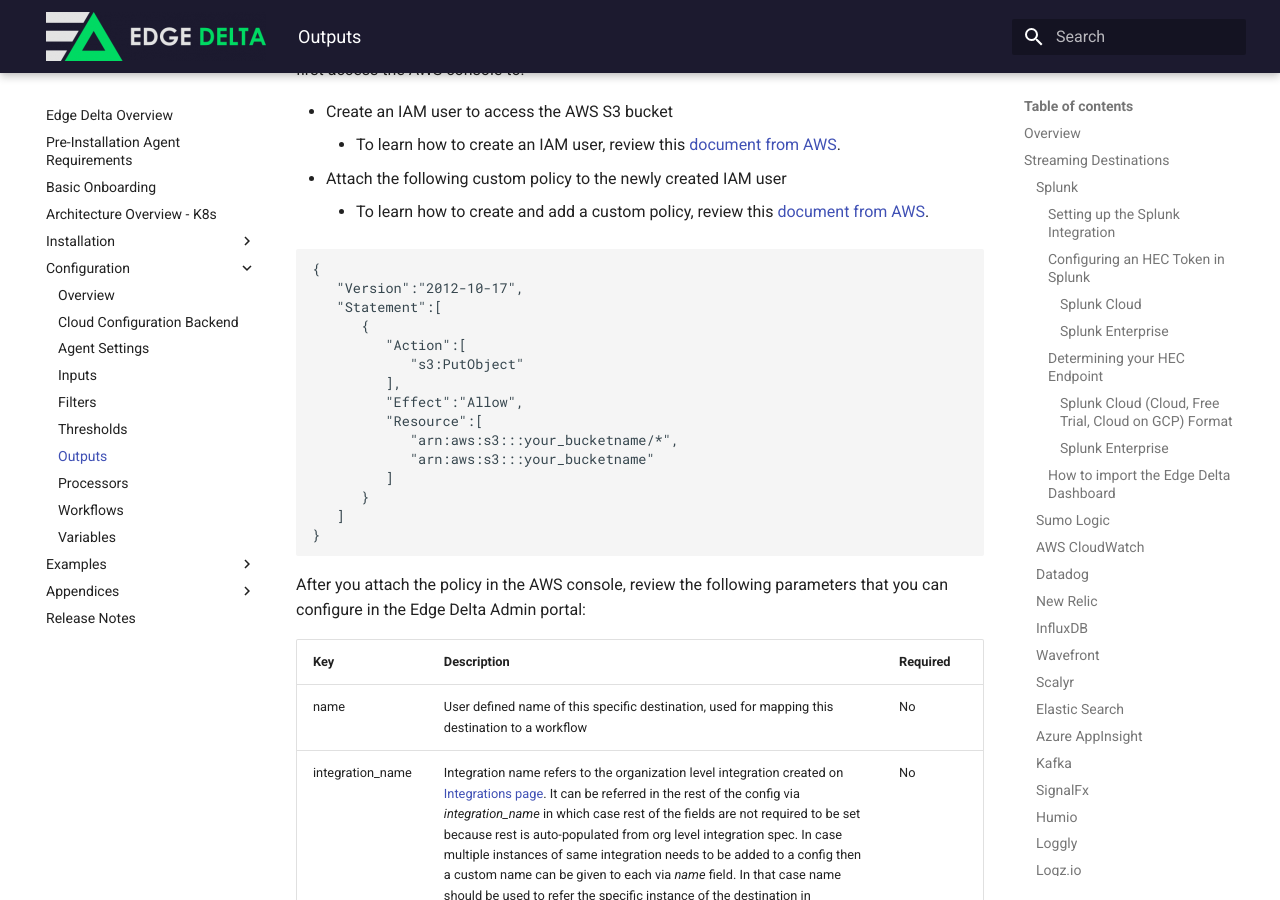
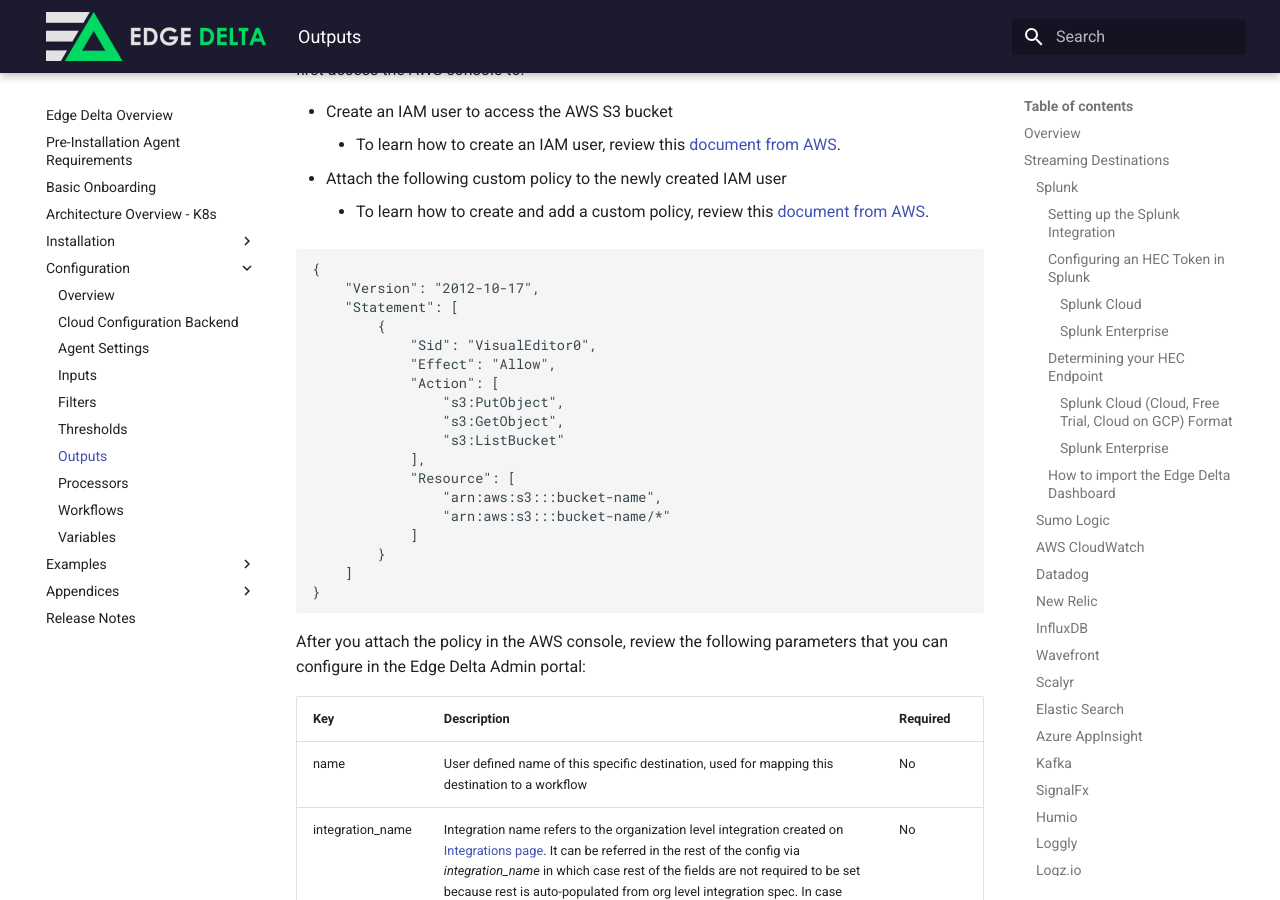
Before and after one commit to edgedelta/docs, an MkDocs documentation site: the page built from docs/configuration/outputs.md, in a window 1280 px wide and 900 px high, scrolled down 33311 px. Built offline with MkDocs 1.6.1 and Material for MkDocs 9.7.7, drawn with Linux system fonts in a browser that asks for light colours.

Commit message:
Adding S3 custom policy

````diff
--- a/docs/configuration/outputs.md
+++ b/docs/configuration/outputs.md
@@ -1035,19 +1035,22 @@ Before you configure your Edge Delta account to sends logs to an AWS S3 endpoint
 
 ```
 {
-   "Version":"2012-10-17",
-   "Statement":[
-      {
-         "Action":[
-            "s3:PutObject"
-         ],
-         "Effect":"Allow",
-         "Resource":[
-            "arn:aws:s3:::your_bucketname/*",
-            "arn:aws:s3:::your_bucketname"
-         ]
-      }
-   ]
+    "Version": "2012-10-17",
+    "Statement": [
+        {
+            "Sid": "VisualEditor0",
+            "Effect": "Allow",
+            "Action": [
+                "s3:PutObject",
+                "s3:GetObject",
+                "s3:ListBucket"
+            ],
+            "Resource": [
+                "arn:aws:s3:::bucket-name",
+                "arn:aws:s3:::bucket-name/*"
+            ]
+        }
+    ]
 }
 ```
 
````
